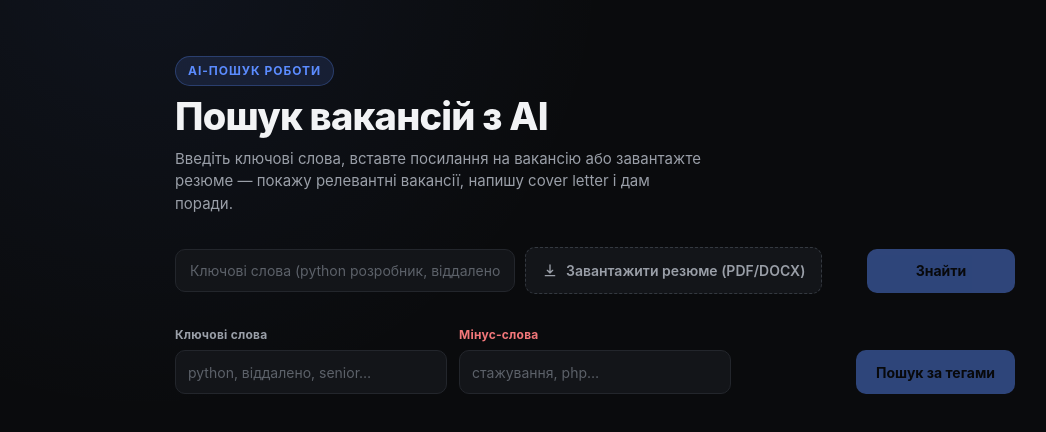
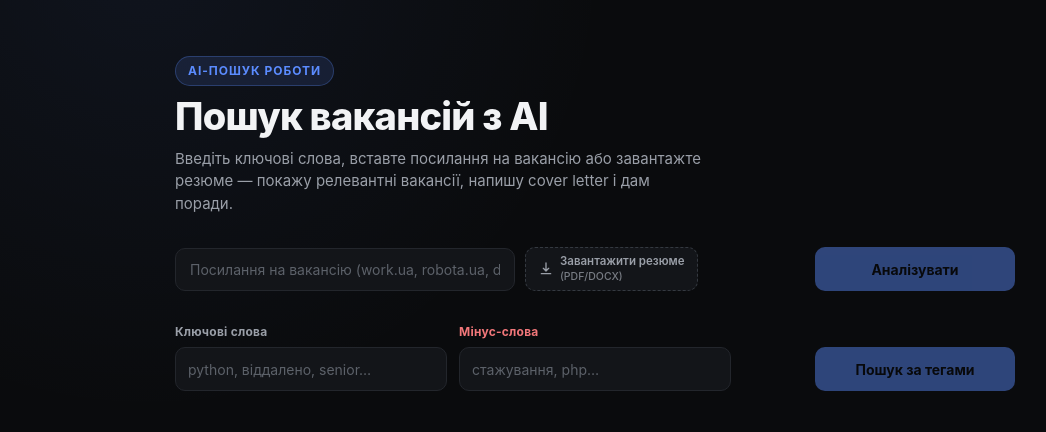
Before and after one commit to beskorsa/ua_jobs_web_copy, a Next.js app: page / in a window 1280 px wide. Shown: the top 432 px of the page, without its empty margins (45-1091 px from the left). Built offline with nearby package versions, Linux system fonts and the light colour scheme.

Commit message:
style: одинаковые кнопки, компактная кнопка резюме; поле поиска — только под ссылку на вакансию

```diff
--- a/src/app/globals.css
+++ b/src/app/globals.css
@@ -162,8 +162,12 @@ button:hover:not(:disabled) {
    різнорозмірними кнопками на різних рядках/формах. */
 .btn-primary {
   height: 44px;
-  min-width: 148px;
-  padding: 0 20px;
+  /* Фіксована (не мінімальна) ширина — інакше довший текст "Пошук за
+     тегами" розтягує кнопку понад коротший "Знайти", і пара виглядає
+     різнорозмірною попри спільний клас. */
+  width: 200px;
+  flex: 0 0 auto;
+  padding: 0 16px;
   display: inline-flex;
   align-items: center;
   justify-content: center;
@@ -184,17 +188,28 @@ button:disabled {
 .upload-button {
   display: inline-flex;
   align-items: center;
-  gap: 8px;
+  gap: 6px;
   background: var(--surface);
   border: 1px dashed var(--border-hover);
   border-radius: var(--radius-sm);
   color: var(--text-dim);
-  padding: 12px 16px;
-  font-size: 14px;
+  padding: 6px 12px;
+  font-size: 11.5px;
   font-weight: 600;
+  line-height: 1.35;
   cursor: pointer;
-  white-space: nowrap;
   transition: border-color 160ms var(--ease-out), color 160ms var(--ease-out), transform 140ms var(--ease-out);
+}
+
+.upload-button__text {
+  display: flex;
+  flex-direction: column;
+}
+
+.upload-button__ext {
+  font-size: 10.5px;
+  font-weight: 500;
+  opacity: 0.75;
 }
 
 .upload-button:hover {
--- a/src/app/page.tsx
+++ b/src/app/page.tsx
@@ -66,43 +66,21 @@ export default function Home() {
     setStarted(true);
   }
 
-  // Якщо в полі пошуку посилання — це не ключові слова, а вакансія для
-  // розбору: маршрутизуємо через /api/chat (analyze_vacancy_link), а не
-  // /api/search. Головне поле пошуку — тепер єдина точка входу і для
-  // ключових слів, і для лінків, бо чат-панель з'являється лише після
-  // першої дії.
+  // Це поле — тепер тільки для посилання на конкретну вакансію (розбір
+  // через /api/chat: analyze_vacancy_link). Пошук за ключовими словами
+  // переїхав у окремий блок тег-інпутів нижче (keywords/minusKeywords,
+  // handleKeywordSearch) — тут вільний текст більше не приймається.
   async function handleSearch(e: FormEvent) {
     e.preventDefault();
     const q = query.trim();
     if (!q || busy) return;
 
-    if (isUrl) {
-      await submitLink(q);
+    if (!isUrl) {
+      pushError(new Error("Це поле — тільки для посилання на вакансію. Ключові слова введіть нижче."));
       return;
     }
 
-    setSearching(true);
-    try {
-      const res = await fetch("/api/search", {
-        method: "POST",
-        headers: { "Content-Type": "application/json" },
-        body: JSON.stringify({ query: q }),
-      });
-      const data = await res.json();
-      if (data.error) throw new Error(data.error);
-      setVacancies(data.results);
-      setMessages((m) => [
-        ...m,
-        { role: "user", content: q },
-        { role: "assistant", content: `Знайшов ${data.results.length} вакансій.`, vacancies: data.results },
-      ]);
-      setStarted(true);
-      setQuery("");
-    } catch (err) {
-      pushError(err);
-    } finally {
-      setSearching(false);
-    }
+    await submitLink(q);
   }
 
   // Пошук за тегами (ключові / мінус-слова) — окрема від головного поля
@@ -273,7 +251,7 @@ export default function Home() {
           <input
             type="text"
             className="search-form__input"
-            placeholder="Ключові слова (python розробник, віддалено) або посилання на вакансію"
+            placeholder="Посилання на вакансію (work.ua, robota.ua, djinni…)"
             value={query}
             onChange={(e) => setQuery(e.target.value)}
           />
@@ -297,7 +275,21 @@ export default function Home() {
                 />
               )}
             </svg>
-            {uploading ? "Завантажую…" : resumeSummary ? "Резюме завантажено (замінити)" : "Завантажити резюме (PDF/DOCX)"}
+            <span className="upload-button__text">
+              {uploading ? (
+                "Завантажую…"
+              ) : resumeSummary ? (
+                <>
+                  Резюме завантажено
+                  <span className="upload-button__ext">(замінити)</span>
+                </>
+              ) : (
+                <>
+                  Завантажити резюме
+                  <span className="upload-button__ext">(PDF/DOCX)</span>
+                </>
+              )}
+            </span>
             <input
               ref={fileInputRef}
               type="file"
@@ -308,7 +300,7 @@ export default function Home() {
             />
           </label>
           <button type="submit" className="btn-primary search-form__submit" disabled={busy || !query.trim()}>
-            {searching ? (isUrl ? "Аналізую…" : "Шукаю…") : isUrl ? "Аналізувати" : "Знайти"}
+            {searching ? "Аналізую…" : "Аналізувати"}
           </button>
         </form>
       </section>
```
